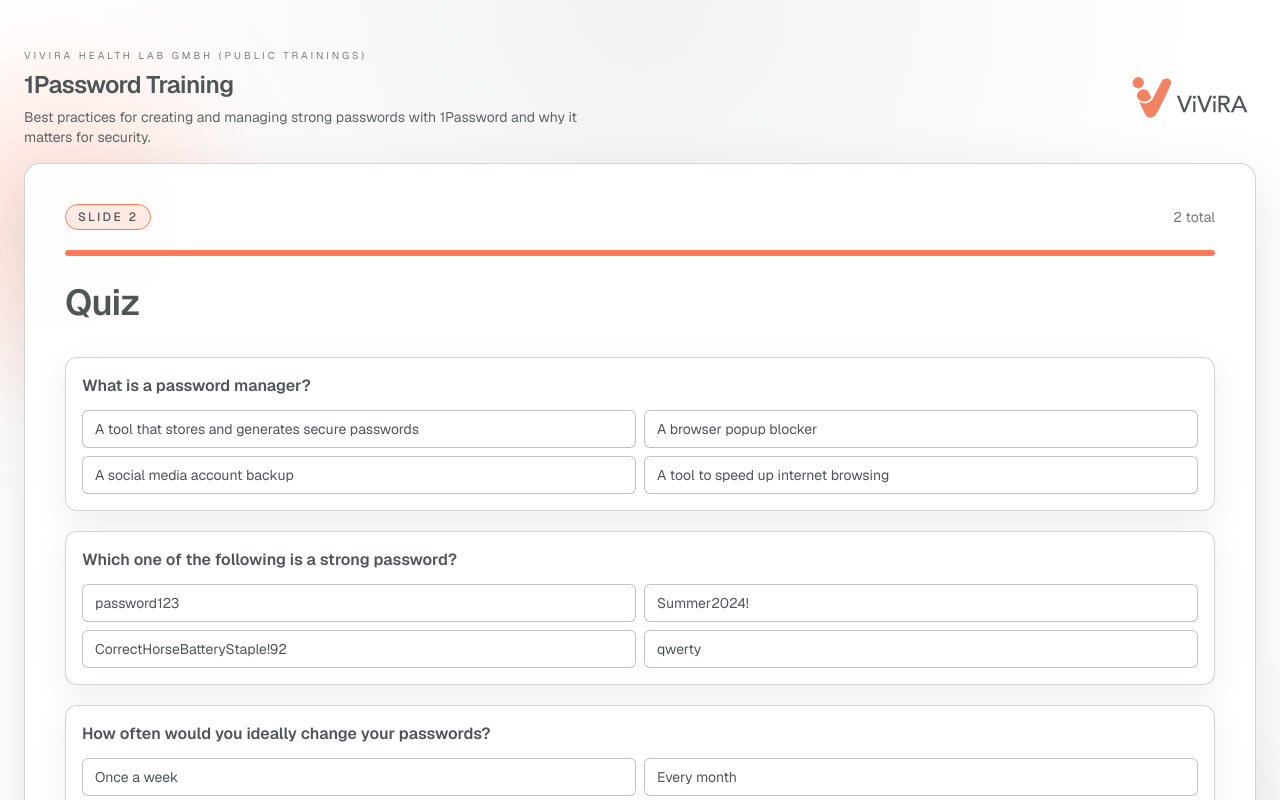
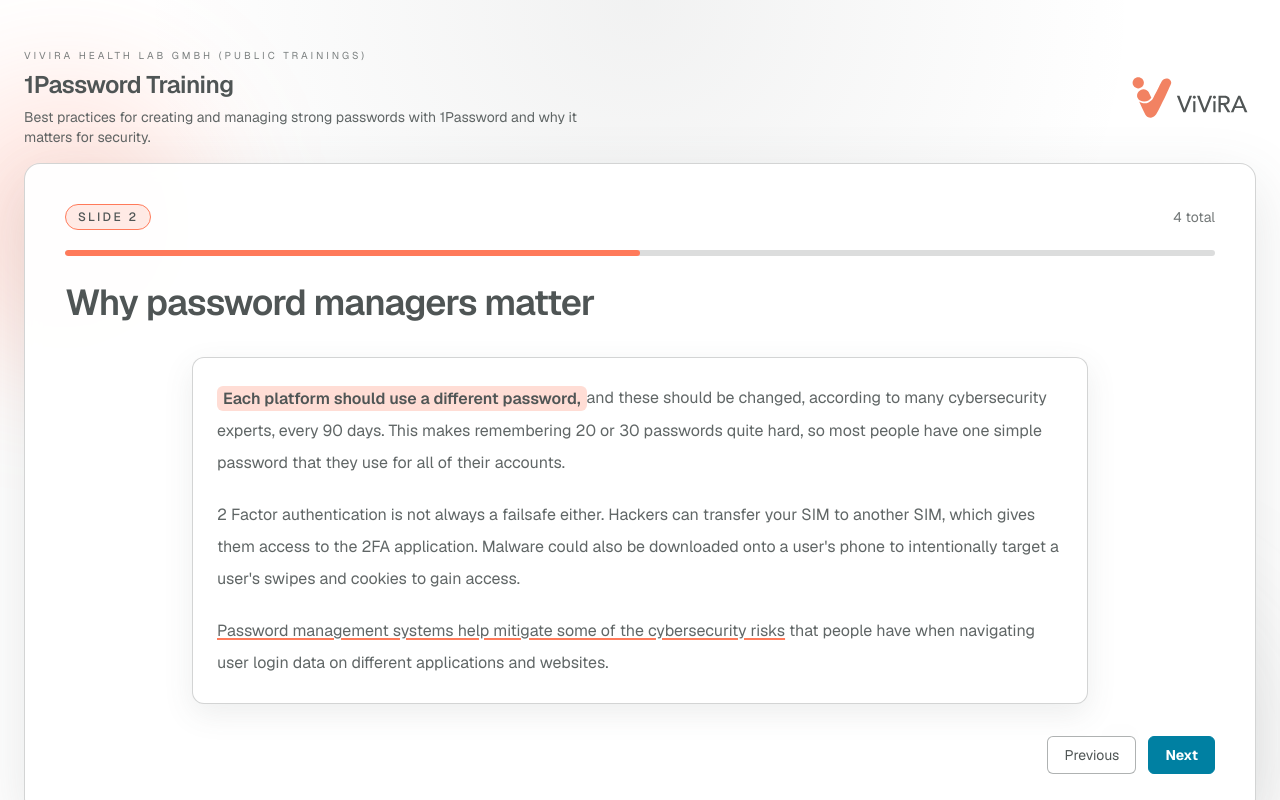
Before and after one commit to BobbiSteele/BobbiSteele.github.io, a Next.js app: page /1password in a window 1280 px wide. Both pictures are taken after a click on the button "Next". Shown: the top 800 px of the page. Built offline with nearby package versions, Linux system fonts and the light colour scheme.

Commit message:
Added pop-up module, additional slides and aligned buttons right

```diff
--- a/app/1password/page.tsx
+++ b/app/1password/page.tsx
@@ -3,9 +3,11 @@
 import Link from "next/link";
 import Image from "next/image";
 import { useState } from "react";
+import type { ReactNode } from "react";
 
 type Slide = {
   title: string;
+  articleParagraphs?: ReactNode[];
   points?: Array<{
     label: string;
     text: string;
@@ -21,23 +23,103 @@
 const slides: Slide[] = [
   {
     title: "What is a password manager?",
-    points: [
-      {
-        label: "Crackable Passwords",
-        text: "People tend to create crackable passwords that are easy to hack into. Most people looking to hack into accounts use various dictionaries that are available online to try and figure out what passwords people have.",
-      },
-      {
-        label: "Common Pattern Example",
-        text: "If your password is Berlin2016InOmNiA!!, this will only take a few minutes at most to be cracked since these systems continue to attempt combinations until they succeed.",
-      },
-      {
-        label: "Leet Speak Is Still Guessable",
-        text: "Even if you try to trick the system by replacing letters with numbers, if the spelling is still correct, hackers can do this as well. So, B3rl1n2016Ins0mNi4!! is also an insecure password as '1' is a common replacement for 'i', '0' for 'o' and '4' for 'a'. This writing form is called leet or 1337 where letters are replaced by numbers.",
-      },
-      {
-        label: "Stronger Alternative",
-        text: "Stronger passwords would have intentional misspellings like Be3rli1n2016Inns0pmNi4!!",
-      },
+    articleParagraphs: [
+      <>
+        People tend to create{" "}
+        <span className="group relative inline-block align-middle">
+          <span className="rounded-md bg-[#FF7A5A]/25 px-1.5 py-0.5 font-semibold text-[#4F5555]">crackable passwords</span>
+          <span className="pointer-events-none absolute left-1/2 top-full z-10 mt-3 hidden w-80 -translate-x-1/2 rounded-lg border-2 border-[#FF7A5A]/60 bg-[#FFFFFF] p-3 text-sm leading-6 text-[#4F5555] shadow-[0_10px_30px_rgba(79,85,85,0.14),0_0_0_4px_rgba(255,122,90,0.10)] group-hover:block">
+            To defend against dictionary attacks, passwords must go beyond basic complexity filters. Even a complex-looking password is vulnerable if it consists of common words or phrases that hackers can systematically test.
+          </span>
+        </span>{" "}
+        that are easy to
+        hack into. Most people looking to hack into accounts use various dictionaries that are available online to try and
+        figure out what passwords people have.
+      </>,
+      <>
+        If your password is{" "}
+        <span className="group relative inline-block align-middle">
+          <span className="rounded-md bg-[#FF7A5A]/25 px-1.5 py-0.5 font-semibold text-[#4F5555]">Berlin2016InOmNiA!!</span>
+          <span className="pointer-events-none absolute left-1/2 top-full z-10 mt-3 hidden w-80 -translate-x-1/2 rounded-lg border-2 border-[#FF7A5A]/60 bg-[#FFFFFF] p-3 text-sm leading-6 text-[#4F5555] shadow-[0_10px_30px_rgba(79,85,85,0.14),0_0_0_4px_rgba(255,122,90,0.10)] group-hover:block">
+            This password is weak because it relies on common dictionary words like "Berlin" and "Insomnia." Adding a "!" doesn&apos;t help much, as hackers already expect and test for common symbols.
+          </span>
+        </span>
+        , this will{" "}
+        <span className="underline decoration-[#FF7A5A] decoration-2 underline-offset-2">only take a few minutes at most to be cracked</span> since these
+        systems continue to attempt combinations until they succeed.
+      </>,
+      <>
+        Even if you try to trick the system by replacing letters with numbers, if the spelling is still correct, hackers can do
+        this as well. So, B3rl1n2016Ins0mNi4!! is also an insecure password as "1" is a common replacement for "i", "0" for
+        "o" and "4" for "a". This writing form is called leet or 1337 where letters are replaced by numbers.
+      </>,
+      <>
+        Stronger passwords would have intentional misspellings like{" "}
+        <span className="group relative inline-block align-middle">
+          <span className="rounded-md bg-[#FF7A5A]/25 px-1.5 py-0.5 font-semibold text-[#4F5555]">Be3rli1n2016Inns0pmNi4!!</span>
+          <span className="pointer-events-none absolute left-1/2 top-full z-10 mt-3 hidden w-80 -translate-x-1/2 rounded-lg border-2 border-[#FF7A5A]/60 bg-[#FFFFFF] p-3 text-sm leading-6 text-[#4F5555] shadow-[0_10px_30px_rgba(79,85,85,0.14),0_0_0_4px_rgba(255,122,90,0.10)] group-hover:block">
+            This password is more secure because it avoids standard dictionary words. By misspelling "Berlin" and "Insomnia" and substituting letters with numbers, you make it much harder for automated tools to guess.
+          </span>
+        </span>
+      </>,
+    ],
+  },
+  {
+    title: "Why password managers matter",
+    articleParagraphs: [
+      <>
+        <span className="group relative inline-block align-middle">
+          <span className="rounded-md bg-[#FF7A5A]/25 px-1.5 py-0.5 font-semibold text-[#4F5555]">
+            Each platform should use a different password,
+          </span>
+          <span className="pointer-events-none absolute left-1/2 top-full z-10 mt-3 hidden w-80 -translate-x-1/2 rounded-lg border-2 border-[#FF7A5A]/60 bg-[#FFFFFF] p-3 text-sm leading-6 text-[#4F5555] shadow-[0_10px_30px_rgba(79,85,85,0.14),0_0_0_4px_rgba(255,122,90,0.10)] group-hover:block">
+            To minimize the impact of a security breach, avoid using the same password across multiple platforms. Unique passwords ensure that one compromised account doesn&apos;t grant access to your entire digital identity.
+          </span>
+        </span>
+       and these should be changed, according to many cybersecurity experts, every 90 days. This makes remembering 20 or
+        30 passwords quite hard, so most people have one simple password that they use for all of their accounts.
+      </>,
+      <>
+        2 Factor authentication is not always a failsafe either. Hackers can transfer your SIM to another SIM, which gives
+        them access to the 2FA application. Malware could also be downloaded onto a user&apos;s phone to intentionally target a
+        user&apos;s swipes and cookies to gain access.
+      </>,
+      <>
+        <span className="underline decoration-[#FF7A5A] decoration-2 underline-offset-2">
+          Password management systems help mitigate some of the cybersecurity risks
+        </span>{" "}
+        that people have when navigating user login data on different applications and websites.
+      </>,
+    ],
+  },
+  {
+    title: "How does it help?",
+    articleParagraphs: [
+      <>
+        Password management systems help mitigate these risks by setting secure passwords (that can vary in length and
+        difficulty based on what is needed). These are stored in vault.
+      </>,
+      <>
+        You might think that a hacker could have even easier access to your data by specifically targeting password
+        management systems, but these follow a principle called{" "}
+        <span className="group relative inline-block align-middle">
+          <span className="rounded-md bg-[#FF7A5A]/25 px-1.5 py-0.5 font-semibold text-[#4F5555]">
+            Zero-Knowledge Encryption
+          </span>
+          <span className="pointer-events-none absolute left-1/2 top-full z-10 mt-3 hidden w-72 -translate-x-1/2 rounded-lg border-2 border-[#FF7A5A]/60 bg-[#FFFFFF] p-3 text-sm leading-6 text-[#4F5555] shadow-[0_10px_30px_rgba(79,85,85,0.14),0_0_0_4px_rgba(255,122,90,0.10)] group-hover:block">
+            Zero-knowledge encryption means that no one but you, not even the company storing the data, can access and decrypt your data.
+          </span>
+        </span>
+        .
+      </>,
+      <>
+        So, that means you are able to store all of your passwords and passkeys in a digital vault that only you are able to
+        read. You only need to remember one password and change it periodically in order to access the data.
+      </>,
+      <>
+        That means the only way for a hacker to gain access to your data would be to take your computer while also knowing
+        the password to your password management system.
+      </>,
     ],
   },
   {
@@ -141,32 +223,14 @@
             {slide.title}
           </h2>
 
-          {slide.points && currentSlide === 0 && (
+          {slide.articleParagraphs && (
             <article className="mx-auto mt-8 max-w-4xl rounded-xl border border-[#4F5555]/25 bg-[#FFFFFF] p-6 shadow-[0_10px_30px_rgba(79,85,85,0.10)]">
               <div className="space-y-5">
-                <p className="text-base leading-8 text-[#4F5555]/90">
-                  People tend to create <span className="rounded-md bg-[#FF7A5A]/25 px-1.5 py-0.5 font-semibold text-[#4F5555]">crackable passwords</span> that are easy to
-                  hack into. Most people looking to hack into accounts use various dictionaries that are available online to try
-                  and figure out what passwords people have.
-                </p>
-
-                <p className="text-base leading-8 text-[#4F5555]/90">
-                  If your password is <span className="rounded-md bg-[#FF7A5A]/25 px-1.5 py-0.5 font-semibold text-[#4F5555]">Berlin2016InOmNiA!!</span>, this will{" "}
-                  <span className="underline decoration-[#FF7A5A] decoration-2 underline-offset-2">only take a few minutes at most to be cracked</span> since
-                  these systems continue to attempt combinations until they succeed.
-                </p>
-
-                <p className="text-base leading-8 text-[#4F5555]/90">
-                  Even if you try to trick the system by replacing letters with numbers, if the spelling is still correct,
-                  hackers can do this as well. So, B3rl1n2016Ins0mNi4!! is also an insecure password as "1" is a common
-                  replacement for "i", "0" for "o" and "4" for "a". This writing form is called leet or 1337 where letters are
-                  replaced by numbers.
-                </p>
-
-                <p className="text-base leading-8 text-[#4F5555]/90">
-                  Stronger passwords would have intentional misspellings like{" "}
-                  <span className="rounded-md bg-[#FF7A5A]/25 px-1.5 py-0.5 font-semibold text-[#4F5555]">Be3rli1n2016Inns0pmNi4!!</span>
-                </p>
+                {slide.articleParagraphs.map((paragraph, index) => (
+                  <p key={index} className="text-base leading-8 text-[#4F5555]/90">
+                    {paragraph}
+                  </p>
+                ))}
               </div>
             </article>
           )}
@@ -216,7 +280,7 @@
             </div>
           )}
 
-          <div className="mt-8 flex flex-wrap gap-3">
+          <div className="mt-8 flex flex-wrap justify-end gap-3">
             {currentSlide > 0 && (
               <button
                 type="button"
```
